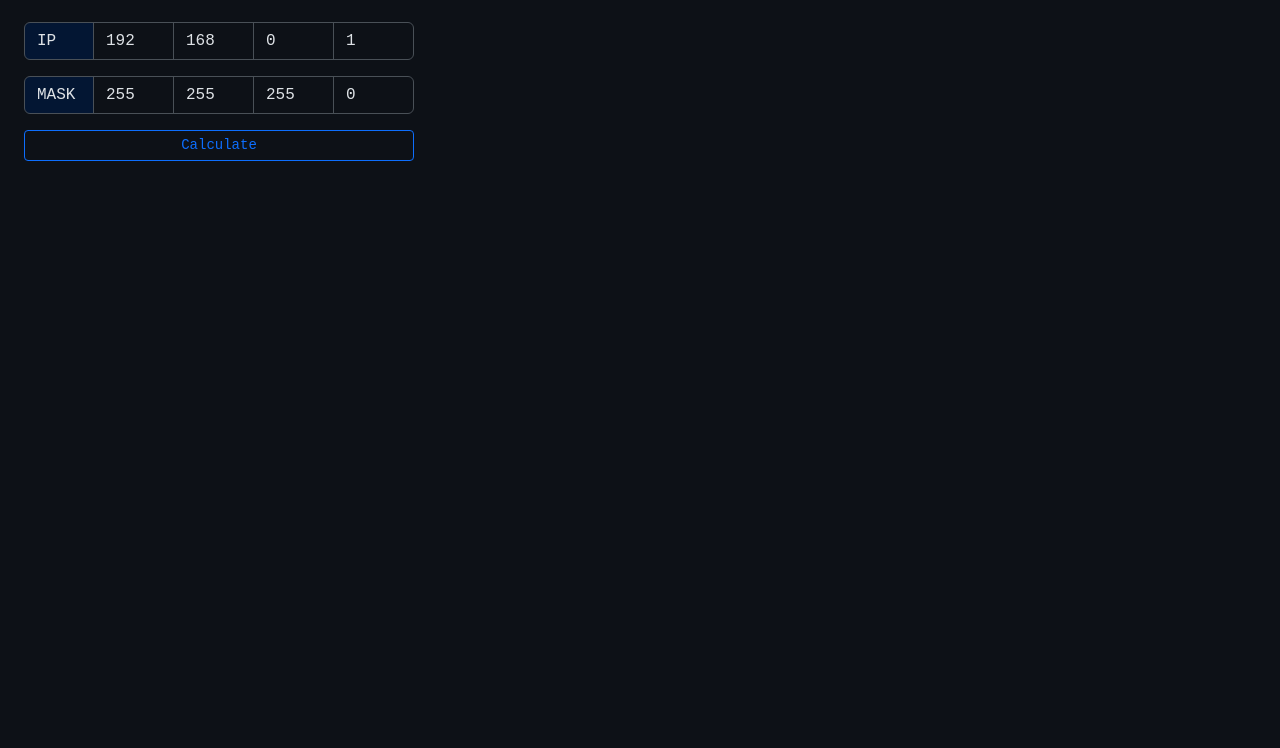
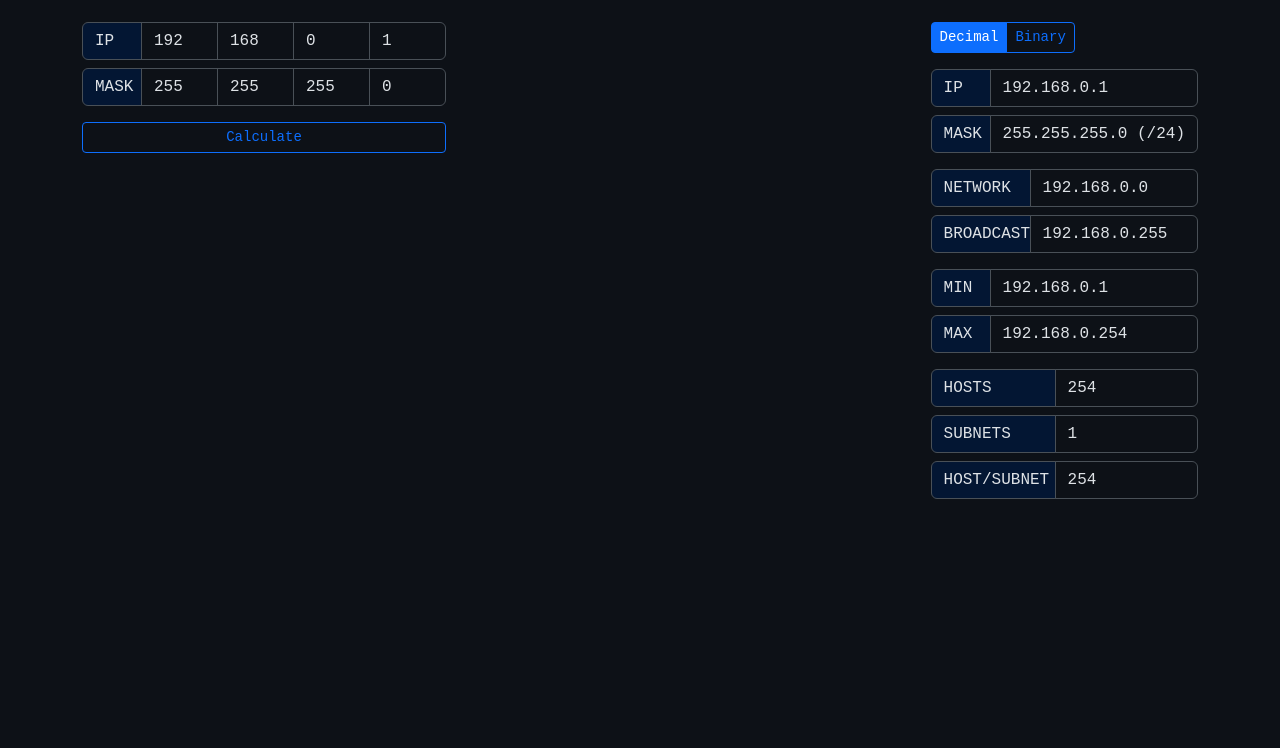
Before and after one commit to Bartek-M/IPv4-Information, a website built with webpack: page index.html in a window 1280 px wide. Shown: the part 52-800 px from the top of the page. Built offline with nearby package versions, Linux system fonts and the light colour scheme.

Commit message:
Finish design

```diff
--- a/index.html
+++ b/index.html
@@ -10,35 +10,76 @@
     </head>
     <body>
         <nav class="navbar bg-body-tertiary">
-            <div class="container-fluid">
+            <div class="container">
                 <span class="navbar-brand mb-0 h1">IPv4 Information</span>
             </div>
         </nav>
-        <form onsubmit="return false" style="width: fit-content">
-            <div class="d-inline-flex m-4 mb-3">
-                <div class="input-group">
-                    <span class="input-group-text bg-primary-subtle" style="width: 70px">IP</span>
+        <div class="container">
+            <div class="d-flex flex-wrap gap-5 justify-content-between py-4">
+                <form onsubmit="return false" style="width: 364px">
+                    <div class="d-flex mb-2 input-group">
+                        <span class="input-group-text bg-primary-subtle" style="width: 60px">IP</span>
                         <input type="number" class="form-control" value="192" min="0" , max="255" />
                         <input type="number" class="form-control" value="168" min="0" , max="255" />
                         <input type="number" class="form-control" value="0" min="0" , max="255" />
                         <input type="number" class="form-control" value="1" min="0" , max="255" />
                     </div>
-            </div>
-            <br />
-            <div class="d-inline-flex ms-4 mb-3">
-                <div class="input-group">
-                    <span class="input-group-text bg-primary-subtle" style="width: 70px">MASK</span>
+                    <div class="d-flex mb-3 input-group">
+                        <span class="input-group-text bg-primary-subtle" style="width: 60px">MASK</span>
                         <input type="number" class="form-control" value="255" min="0" , max="255" />
                         <input type="number" class="form-control" value="255" min="0" , max="255" />
                         <input type="number" class="form-control" value="255" min="0" , max="255" />
                         <input type="number" class="form-control" value="0" min="0" , max="255" />
                     </div>
+                    <button class="btn btn-outline-primary btn-sm w-100" type="submit">Calculate</button>
+                </form>
+                <div style="width: max-content">
+                    <div class="btn-group mb-3">
+                        <input type="radio" class="btn-check" name="radioDecBin" id="radioDecimal" checked />
+                        <label class="btn btn-outline-primary btn-sm" for="radioDecimal">Decimal</label>
+
+                        <input type="radio" class="btn-check" name="radioDecBin" id="radioBinary" />
+                        <label class="btn btn-outline-primary btn-sm" for="radioBinary">Binary</label>
                     </div>
-            <br />
-            <div class="ps-4 pe-4">
-                <button class="btn btn-outline-primary btn-sm w-100" type="submit">Calculate</button>
+                    <div class="d-flex mb-2 input-group">
+                        <span class="input-group-text bg-primary-subtle" style="width: 60px">IP</span>
+                        <span class="form-control">192.168.0.1</span>
                     </div>
-        </form>
+                    <div class="d-flex mb-3 input-group">
+                        <span class="input-group-text bg-primary-subtle" style="width: 60px">MASK</span>
+                        <span class="form-control">255.255.255.0 (/24)</span>
+                    </div>
+                    <div class="d-flex mb-2 input-group">
+                        <span class="input-group-text bg-primary-subtle" style="width: 100px">NETWORK</span>
+                        <span class="form-control">192.168.0.0</span>
+                    </div>
+                    <div class="d-flex mb-3 input-group">
+                        <span class="input-group-text bg-primary-subtle" style="width: 100px">BROADCAST</span>
+                        <span class="form-control">192.168.0.255</span>
+                    </div>
+                    <div class="d-flex mb-2 input-group">
+                        <span class="input-group-text bg-primary-subtle" style="width: 60px">MIN</span>
+                        <span class="form-control">192.168.0.1</span>
+                    </div>
+                    <div class="d-flex mb-3 input-group">
+                        <span class="input-group-text bg-primary-subtle" style="width: 60px">MAX</span>
+                        <span class="form-control">192.168.0.254</span>
+                    </div>
+                    <div class="d-flex mb-2 input-group">
+                        <span class="input-group-text bg-primary-subtle" style="width: 125px">HOSTS</span>
+                        <span class="form-control">254</span>
+                    </div>
+                    <div class="d-flex mb-2 input-group">
+                        <span class="input-group-text bg-primary-subtle" style="width: 125px">SUBNETS</span>
+                        <span class="form-control">1</span>
+                    </div>
+                    <div class="d-flex input-group">
+                        <span class="input-group-text bg-primary-subtle" style="width: 125px">HOST/SUBNET</span>
+                        <span class="form-control">254</span>
+                    </div>
+                </div>
+            </div>
+        </div>
         <script src="./dist/index.js"></script>
     </body>
 </html>
```
Lines whose indentation alone changed are shown as unchanged.
